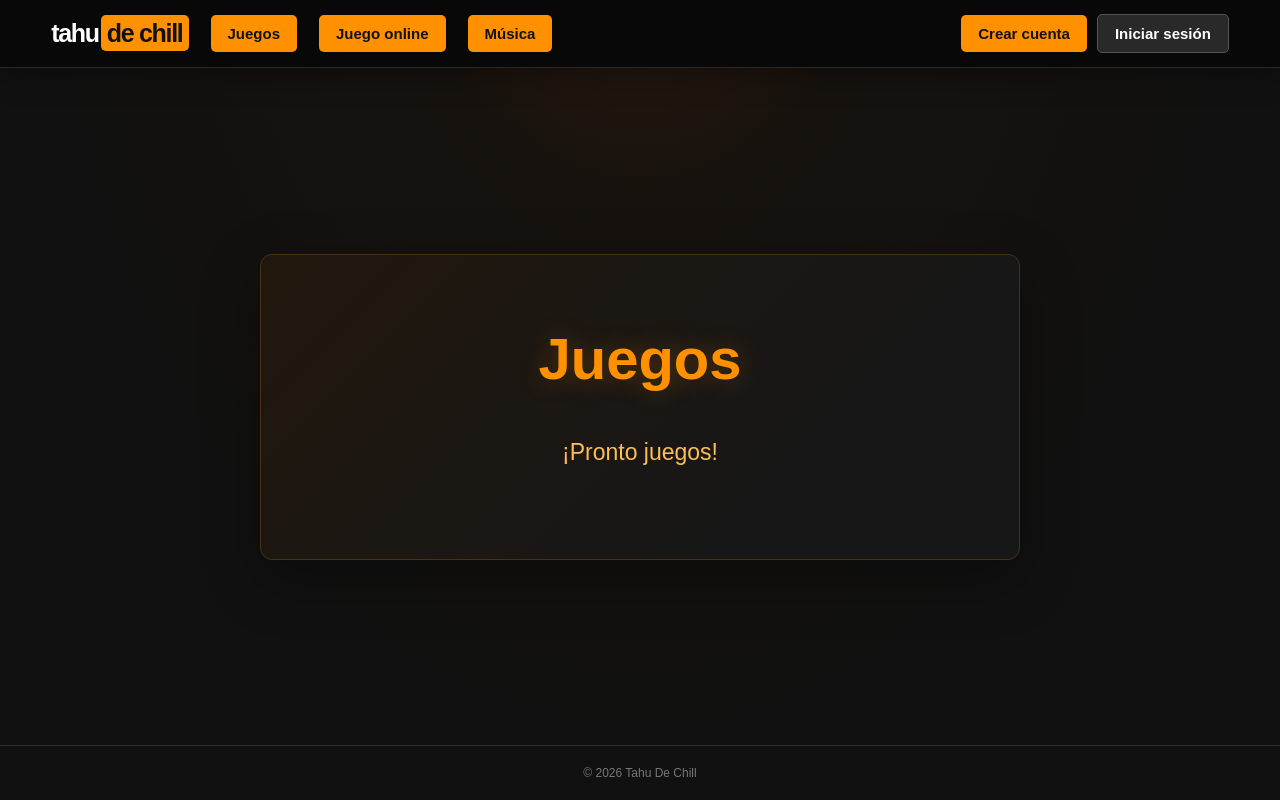
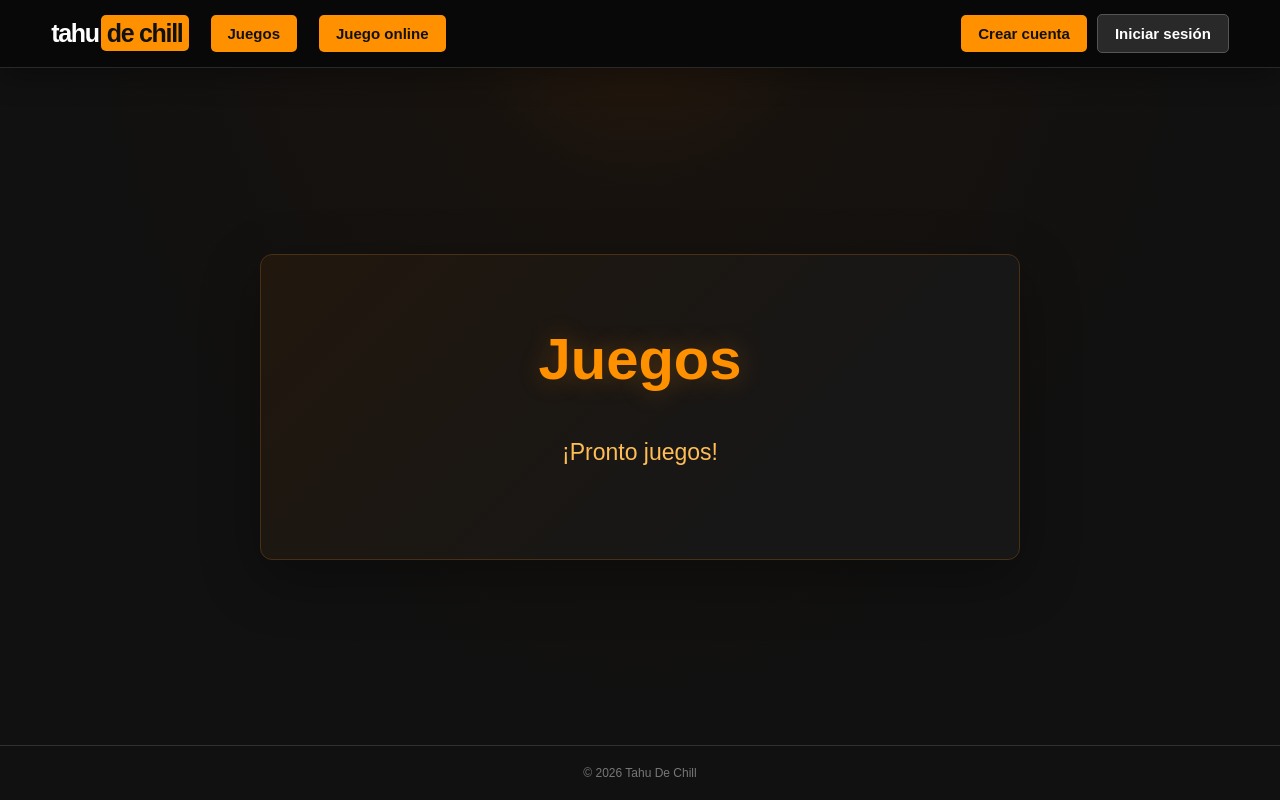
Before and after one commit to anthhdd/tc, a plain HTML site: page games/index.html in a window 1280 px wide. Drawn offline with Linux system fonts and the light colour scheme.

Commit message:
Eliminar acceso a Música del menú

```diff
--- a/games/index.html
+++ b/games/index.html
@@ -56,8 +56,7 @@ footer{animation:fade-in .9s .35s both}
 </head>
 <body>
 <div id="site-loader" role="status" aria-label="Cargando Tahu De Chill"><div class="loader-inner"><div class="loader-logo">tahu<span>de chill</span></div><div class="loader-ring"></div><div class="loader-caption">Preparando la diversión</div></div></div>
-<header><a class="brand" href="../">tahu<span>de chill</span></a><a class="nav-button" href="./">Juegos</a><a class="nav-button" href="../juego-online/">Juego online</a>
-  <a class="nav-button" href="../musica/">Música</a><div class="account-actions"><a class="nav-button signup" href="../cuenta/">Crear cuenta</a><a class="nav-button login" href="../cuenta/">Iniciar sesión</a></div>
+<header><a class="brand" href="../">tahu<span>de chill</span></a><a class="nav-button" href="./">Juegos</a><a class="nav-button" href="../juego-online/">Juego online</a><div class="account-actions"><a class="nav-button signup" href="../cuenta/">Crear cuenta</a><a class="nav-button login" href="../cuenta/">Iniciar sesión</a></div>
 </header>
 <main><section class="panel"><h1><span>Juegos</span></h1><p class="soon">¡Pronto juegos!</p></section></main>
 <footer>© 2026 Tahu De Chill</footer>
```
